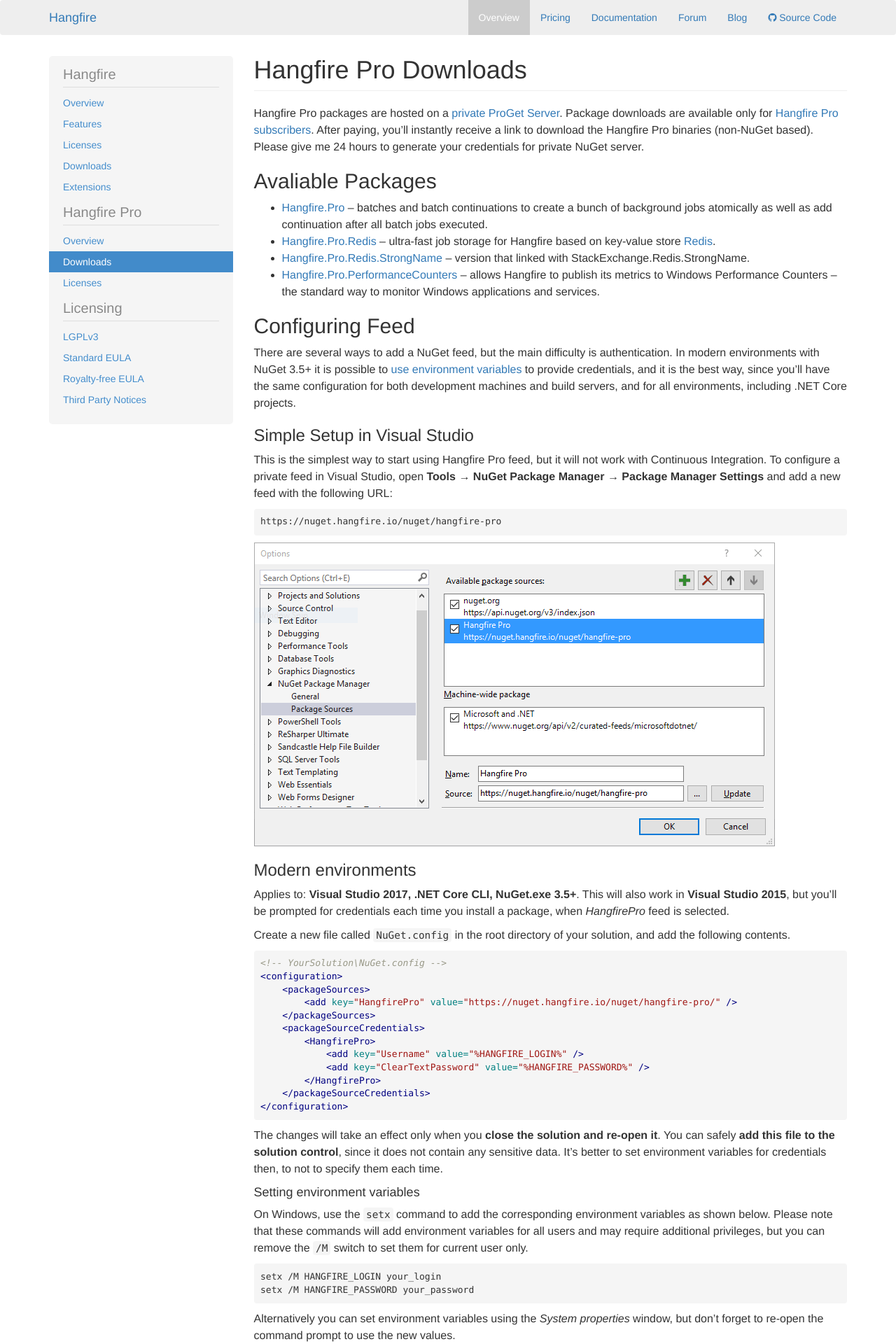
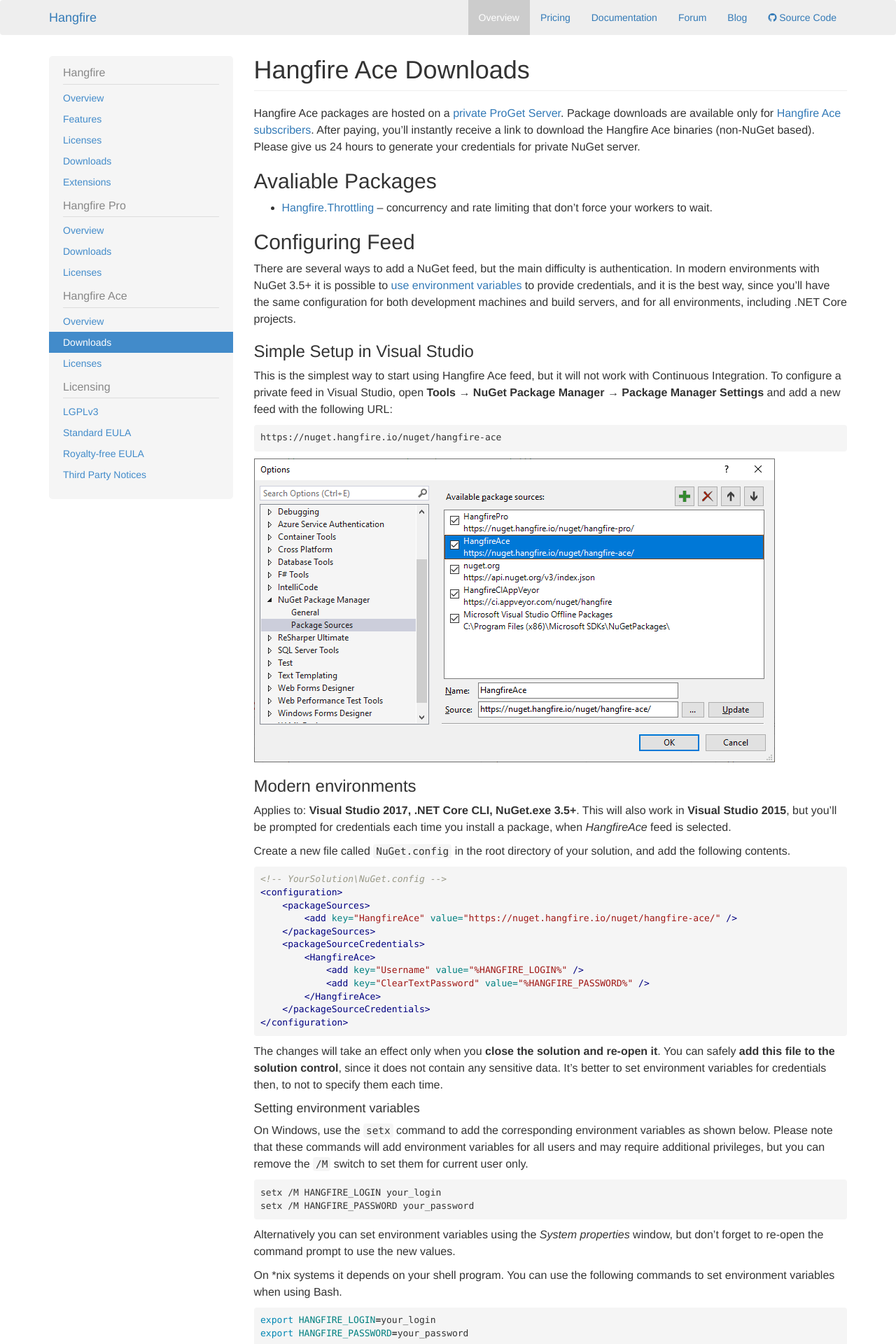
Before and after one commit to HangfireIO/Hangfire.io, a Jekyll site: the page built from ace/downloads.md, in a window 1280 px wide. Shown: the top 1920 px of the page at 70% size. Built offline with Jekyll 4.4.1, drawn with Linux system fonts in a browser that asks for light colours; some of the changed text lies outside the part shown.

Commit message:
Add information about Hangfire Ace and Hangfire.Throttling

````diff
--- a/_includes/blog/recent.html
+++ b/_includes/blog/recent.html
@@ -8,7 +8,7 @@
             <a href="/blog/releases.html">Releases</a>
         </li>
     </ul>
-    <div><h4>Recent Releases</h4></div>
+    <h4>Recent Releases</h4>
     <ul class="nav">
         {% for post in site.categories.release limit:5 %}
         <li class="{% if page.title == post.title %}active{% endif %}">
@@ -16,7 +16,7 @@
         </li>
         {% endfor %}
     </ul>
-    <div><h4>Other Posts</h4></div>
+    <h4>Other Posts</h4>
     <ul class="nav">
         {% for post in site.posts %}
         {% unless post.categories contains 'release' %}
--- a/_layouts/products.html
+++ b/_layouts/products.html
@@ -21,6 +21,12 @@
                     <li {% if page.sub_active == 'pro-downloads' %}class="active"{% endif %}><a href="/pro/downloads.html">Downloads</a></li>
                     <li {% if page.sub_active == 'pro-licenses' %}class="active"{% endif %}><a href="/pro/licenses.html">Licenses</a></li>
                 </ul>
+                <h4>Hangfire Ace</h4>
+                <ul class="nav nav-list">
+                    <li {% if page.sub_active == 'ace-overview' %}class="active"{% endif %}><a href="/ace/">Overview</a></li>
+                    <li {% if page.sub_active == 'ace-downloads' %}class="active"{% endif %}><a href="/ace/downloads.html">Downloads</a></li>
+                    <li {% if page.sub_active == 'ace-licenses' %}class="active"{% endif %}><a href="/ace/licenses.html">Licenses</a></li>
+                </ul>
                 <h4>Licensing</h4>
                 <ul class="nav nav-list">
                     <li {% if page.sub_active == 'lgpl' %}class="active"{% endif %}><a href="/licensing/lgpl.html">LGPLv3</a></li>
--- a/pro/downloads.md
+++ b/ace/downloads.md
@@ -2,20 +2,17 @@
 layout: products
 title: Downloads
 active: overview
-sub_active: pro-downloads
+sub_active: ace-downloads
 ---
 
-<h1 class="page-header">Hangfire Pro Downloads</h1>
+<h1 class="page-header">Hangfire Ace Downloads</h1>
 
-Hangfire Pro packages are hosted on a [private ProGet Server](https://nuget.hangfire.io). Package downloads are available only for [Hangfire Pro subscribers](https://www.hangfire.io/pricing/). After paying, you'll instantly receive a link to download the Hangfire Pro binaries (non-NuGet based). Please give me 24 hours to generate your credentials for private NuGet server.
+Hangfire Ace packages are hosted on a [private ProGet Server](https://nuget.hangfire.io). Package downloads are available only for [Hangfire Ace subscribers](https://www.hangfire.io/pricing/). After paying, you'll instantly receive a link to download the Hangfire Ace binaries (non-NuGet based). Please give us 24 hours to generate your credentials for private NuGet server.
 
 Avaliable Packages
 -------------------
 
-* [Hangfire.Pro](https://nuget.hangfire.io/feeds/hangfire-pro/Hangfire.Pro/) – batches and batch continuations to create a bunch of background jobs atomically as well as add continuation after all batch jobs executed.
-* [Hangfire.Pro.Redis](https://nuget.hangfire.io/feeds/hangfire-pro/Hangfire.Pro.Redis/) – ultra-fast job storage for Hangfire based on key-value store [Redis](https://redis.io).
-* [Hangfire.Pro.Redis.StrongName](https://nuget.hangfire.io/feeds/hangfire-pro/Hangfire.Pro.Redis.StrongName/) – version that linked with StackExchange.Redis.StrongName.
-* [Hangfire.Pro.PerformanceCounters](https://nuget.hangfire.io/feeds/hangfire-pro/Hangfire.Pro.PerformanceCounters/) – allows Hangfire to publish its metrics to Windows Performance Counters – the standard way to monitor Windows applications and services.
+* [Hangfire.Throttling](https://nuget.hangfire.io/feeds/hangfire-ace/Hangfire.Throttling/) – concurrency and rate limiting that don't force your workers to wait.
 
 Configuring Feed
 -----------------
@@ -24,15 +21,15 @@
 
 ### Simple Setup in Visual Studio
 
-This is the simplest way to start using Hangfire Pro feed, but it will not work with Continuous Integration. To configure a private feed in Visual Studio, open **Tools &rarr; NuGet Package Manager &rarr; Package Manager Settings** and add a new feed with the following URL:
+This is the simplest way to start using Hangfire Ace feed, but it will not work with Continuous Integration. To configure a private feed in Visual Studio, open **Tools &rarr; NuGet Package Manager &rarr; Package Manager Settings** and add a new feed with the following URL:
 
-    https://nuget.hangfire.io/nuget/hangfire-pro
+    https://nuget.hangfire.io/nuget/hangfire-ace
 
-![Package Manager Settings Window](/img/pkg-source-pro.png)
+![Package Manager Settings Window](/img/pkg-source-ace.png)
 
 ### Modern environments
 
-Applies to: **Visual Studio 2017, .NET Core CLI, NuGet.exe 3.5+**. This will also work in **Visual Studio 2015**, but you'll be prompted for credentials each time you install a package, when *HangfirePro* feed is selected.
+Applies to: **Visual Studio 2017, .NET Core CLI, NuGet.exe 3.5+**. This will also work in **Visual Studio 2015**, but you'll be prompted for credentials each time you install a package, when *HangfireAce* feed is selected.
 
 Create a new file called `NuGet.config` in the root directory of your solution, and add the following contents.
 
@@ -40,13 +37,13 @@
 <!-- YourSolution\NuGet.config -->
 <configuration>
     <packageSources>
-        <add key="HangfirePro" value="https://nuget.hangfire.io/nuget/hangfire-pro/" />
+        <add key="HangfireAce" value="https://nuget.hangfire.io/nuget/hangfire-ace/" />
     </packageSources>
     <packageSourceCredentials>
-        <HangfirePro>
+        <HangfireAce>
             <add key="Username" value="%HANGFIRE_LOGIN%" />
             <add key="ClearTextPassword" value="%HANGFIRE_PASSWORD%" />
-        </HangfirePro>
+        </HangfireAce>
     </packageSourceCredentials>
 </configuration>
 ```
@@ -95,18 +92,18 @@
 
 Alternatively, you can run the following command to add a new package source using command line:
 
-    nuget sources add -Name "HangfirePro" -Source https://nuget.hangfire.io/nuget/hangfire-pro -UserName user -Password secret
+    nuget sources add -Name "HangfireAce" -Source https://nuget.hangfire.io/nuget/hangfire-ace -UserName user -Password secret
 
 Installing Packages
 --------------------
 
-After configuring private NuGet feed, use your favourite method to install Hangfire Pro NuGet packages.
+After configuring private NuGet feed, use your favorite method to install Hangfire Ace NuGet packages.
 
 ### Package Manager Console
 
 The Package Manage Console can be opened in Visual Studio through `Tools` &rarr; `Library Package Manager` &rarr; `Package Manager Console`.
 
-<pre class="nuget-install">PM> Install-Package Hangfire.Pro</pre>
+<pre class="nuget-install">PM> Install-Package Hangfire.Throttling</pre>
 
 <a href="https://docs.microsoft.com/en-us/nuget/tools/package-manager-console" target="_blank">More details about Package Manager Console</a> <span class="glyphicon glyphicon-small glyphicon-new-window"></span>
 
--- a/css/hangfire.css
+++ b/css/hangfire.css
@@ -59,21 +59,15 @@
 .bs-sidenav {
     padding-top:    10px;
     padding-bottom: 10px;
-    text-shadow: 0 1px 0 #fff;
     background-color: #f5f5f5;
     border-radius: 5px;
     margin-bottom: 20px;
 }
 
-.bs-sidenav > div {
-    margin: 5px 20px 7px;
+.bs-sidenav > h4 {
+    margin: 5px 20px 4px;
     color: #888;
-}
-
-.bs-sidenav > h4 {
-    margin: 5px 20px 7px;
-    color: #888;
-    font-size: 20px;
+    font-size: 16px;
     padding-bottom: 7px;
     border-bottom: solid 1px #ddd;
 }
````
Also changed, not shown: ace/index.md (added, +65 -0 lines), ace/licenses.md (added, +23 -0 lines), pricing/index.md (+4 -1 lines), pro/index.md (+1 -1 lines), img/pkg-source-ace.png (added).
